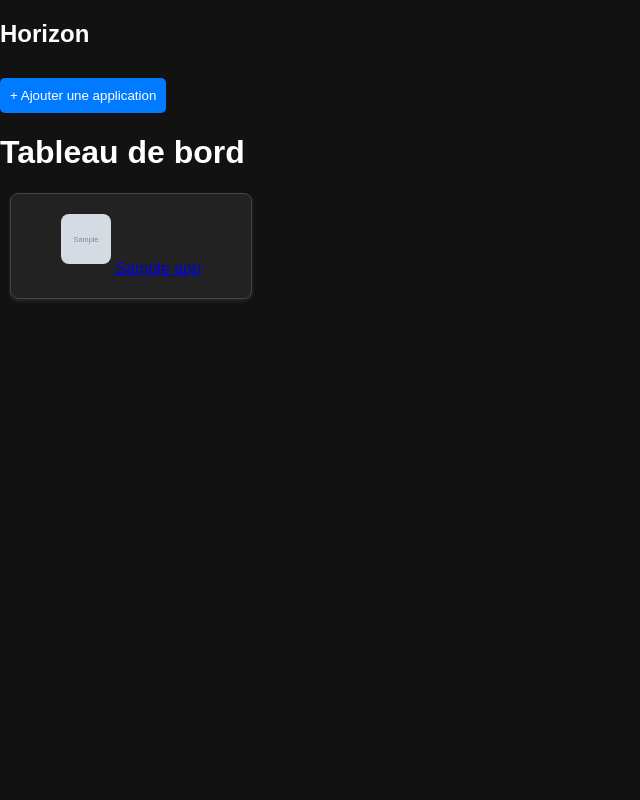
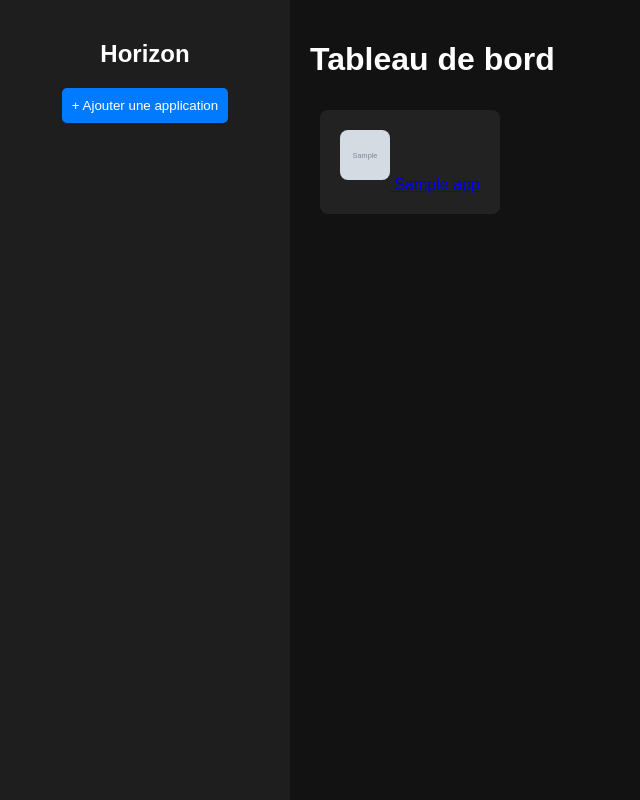
Before and after one commit to LIPMO/Horizon, a Flask app: template templates/index.html in a window 1280 px wide. Shown: the whole page, without its empty margins (0-640 px from the left). Run offline with Flask 3, Linux system fonts and the light colour scheme; the template is opened without the code that fills it: most values are stand-ins (such as "Sample title", 1, 10 or a date in 2020); grey boxes marked "Sample" are stand-in pictures.

Commit message:
Update style.css

```diff
--- a/static/css/style.css
+++ b/static/css/style.css
@@ -5,16 +5,29 @@ body {
     padding: 0;
     background-color: #121212;
     color: white;
+    display: flex;
+    height: 100vh;
 }
 
-/* 🎨 Header */
-header {
-    background-color: #1e1e1e;
-    color: white;
-    padding: 15px;
-    text-align: center;
-    font-size: 24px;
-    position: relative;
+/* 📌 Conteneur principal */
+.container {
+    display: flex;
+    width: 100%;
+    height: 100%;
+}
+
+/* 🎨 Barre latérale */
+.sidebar {
+    width: 250px;
+    background: #1e1e1e;
+    padding: 20px;
+    display: flex;
+    flex-direction: column;
+    align-items: center;
+}
+
+.sidebar h2 {
+    margin-bottom: 20px;
 }
 
 button {
@@ -22,7 +35,6 @@ button {
     color: white;
     border: none;
     padding: 10px;
-    margin-top: 10px;
     border-radius: 5px;
     cursor: pointer;
     transition: background 0.3s;
@@ -32,7 +44,14 @@ button:hover {
     background: #0056b3;
 }
 
-/* 🎭 Paramètres cachés */
+/* 📋 Contenu principal */
+.content {
+    flex: 1;
+    padding: 20px;
+    overflow-y: auto;
+}
+
+/* 🎭 Formulaire caché */
 .hidden {
     display: none;
 }
@@ -40,19 +59,16 @@ button:hover {
 /* 📦 Cartes d'applications */
 .card {
     background: #222;
-    border: 1px solid #444;
     border-radius: 8px;
-    margin: 10px;
     padding: 20px;
     text-align: center;
-    box-shadow: 0 2px 4px rgba(255, 255, 255, 0.1);
-    width: 200px;
-    transition: transform 0.3s ease, box-shadow 0.3s ease;
+    margin: 10px;
+    transition: transform 0.3s;
+    display: inline-block;
 }
 
 .card:hover {
     transform: scale(1.1);
-    box-shadow: 0 4px 8px rgba(255, 255, 255, 0.2);
 }
 
 /* 🖼️ Icônes */
```
